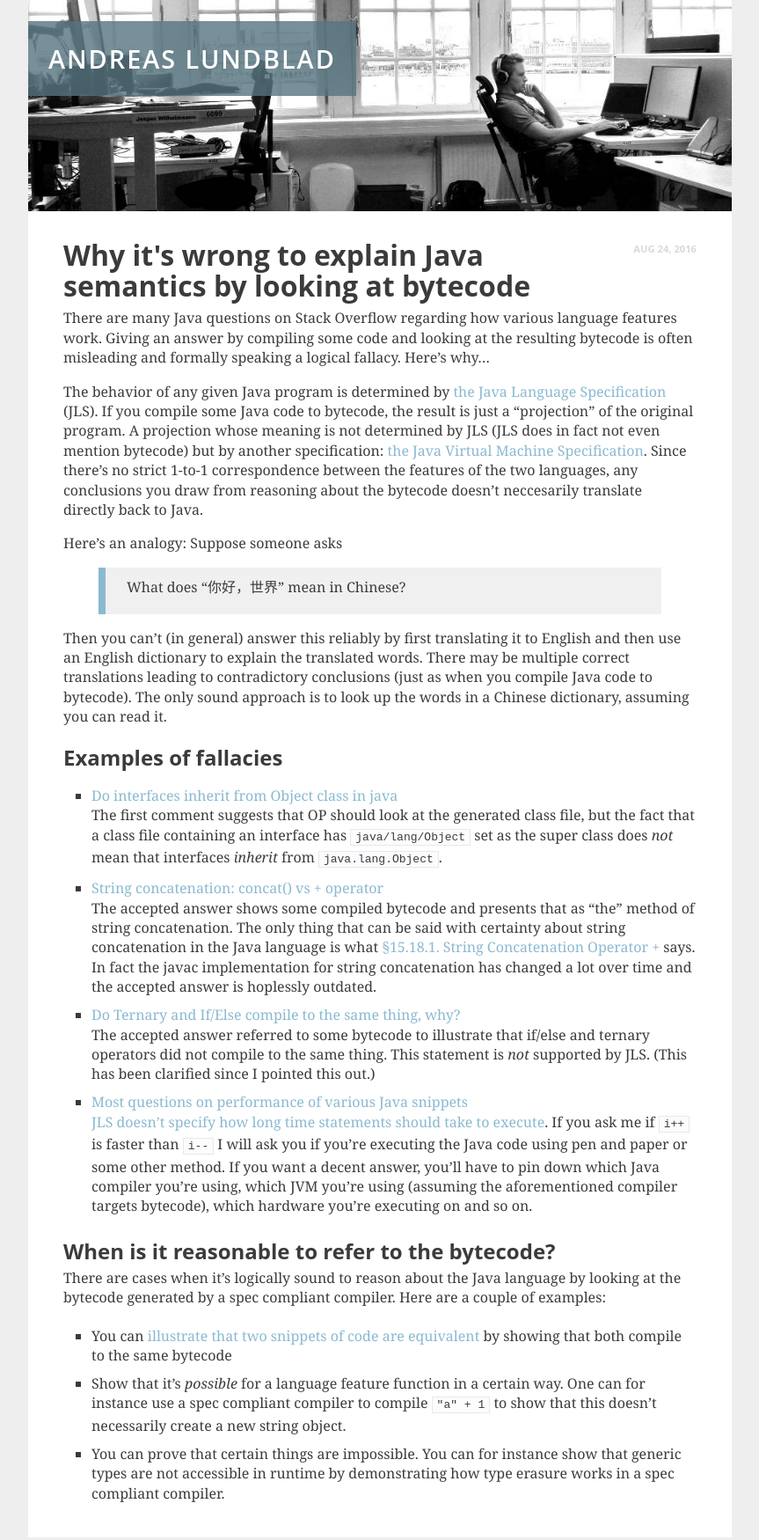
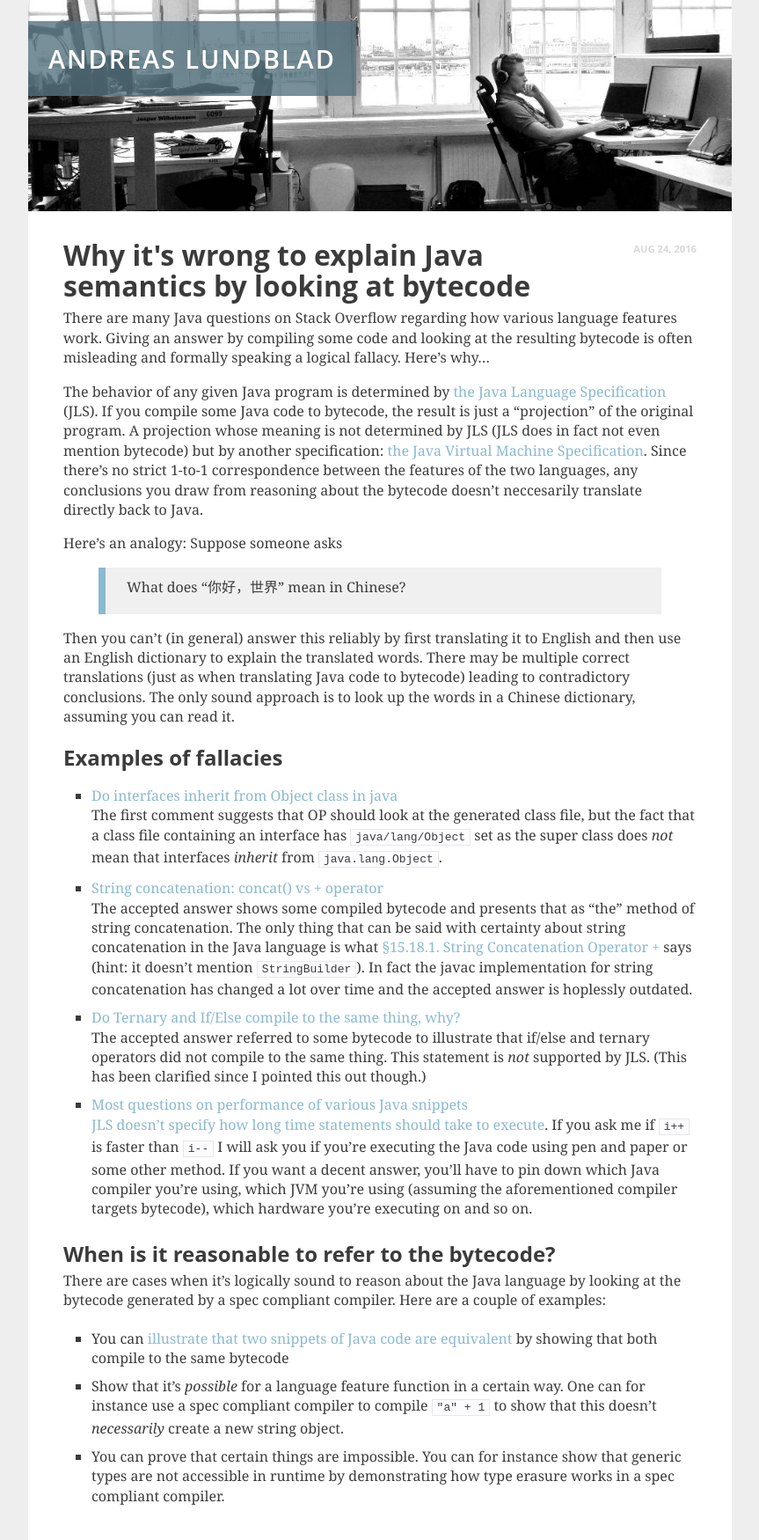
Before and after one commit to aioobe/aioobe.github.io, a Jekyll site: the page built from _posts/2016-08-24-JLS-vs-JVMS.md, in a window 1280 px wide. Shown: the whole page at 88% size, without its empty margins (208-1071 px from the left). Built offline with Jekyll 4.4.1, drawn with Linux system fonts in a browser that asks for light colours.

Commit message:
Small changes in JLS vs JVMS blog post.

```diff
--- a/_posts/2016-08-24-JLS-vs-JVMS.md
+++ b/_posts/2016-08-24-JLS-vs-JVMS.md
@@ -12,19 +12,19 @@ Here's an analogy: Suppose someone asks
 
 > What does "你好，世界" mean in Chinese?
 
-Then you can't (in general) answer this reliably by first translating it to English and then use an English dictionary to explain the translated words. There may be multiple correct translations leading to contradictory conclusions (just as when you compile Java code to bytecode). The only sound approach is to look up the words in a Chinese dictionary, assuming you can read it.
+Then you can't (in general) answer this reliably by first translating it to English and then use an English dictionary to explain the translated words. There may be multiple correct translations (just as when translating Java code to bytecode) leading to contradictory conclusions. The only sound approach is to look up the words in a Chinese dictionary, assuming you can read it.
 
 Examples of fallacies
 ---------------------
 - [Do interfaces inherit from Object class in java](http://stackoverflow.com/q/6056124/276052)<br />The first comment suggests that OP should look at the generated class file, but the fact that a class file containing an interface has `java/lang/Object` set as the super class does *not* mean that interfaces *inherit* from `java.lang.Object`.
-- [String concatenation: concat() vs + operator](http://stackoverflow.com/q/47605/276052)<br />The accepted answer shows some compiled bytecode and presents that as "the" method of string concatenation. The only thing that can be said with certainty about string concatenation in the Java language is what [§15.18.1. String Concatenation Operator +](https://docs.oracle.com/javase/specs/jls/se8/html/jls-15.html#jls-15.18.1) says. In fact the javac implementation for string concatenation has changed a lot over time and the accepted answer is hoplessly outdated.
-- [Do Ternary and If/Else compile to the same thing, why?](http://stackoverflow.com/questions/35189762/do-ternary-and-if-else-compile-to-the-same-thing-why)<br />The accepted answer referred to some bytecode to illustrate that if/else and ternary operators did not compile to the same thing. This statement is *not* supported by JLS. (This has been clarified since I pointed this out.)
+- [String concatenation: concat() vs + operator](http://stackoverflow.com/q/47605/276052)<br />The accepted answer shows some compiled bytecode and presents that as "the" method of string concatenation. The only thing that can be said with certainty about string concatenation in the Java language is what [§15.18.1. String Concatenation Operator +](https://docs.oracle.com/javase/specs/jls/se8/html/jls-15.html#jls-15.18.1) says (hint: it doesn't mention `StringBuilder`). In fact the javac implementation for string concatenation has changed a lot over time and the accepted answer is hoplessly outdated.
+- [Do Ternary and If/Else compile to the same thing, why?](http://stackoverflow.com/questions/35189762/do-ternary-and-if-else-compile-to-the-same-thing-why)<br />The accepted answer referred to some bytecode to illustrate that if/else and ternary operators did not compile to the same thing. This statement is *not* supported by JLS. (This has been clarified since I pointed this out though.)
 - [Most questions on performance of various Java snippets](http://stackoverflow.com/q/8553468/276052)<br />[JLS doesn't specify how long time statements should take to execute](http://stackoverflow.com/a/10553913/276052). If you ask me if `i++` is faster than `i--` I will ask you if you're executing the Java code using pen and paper or some other method. If you want a decent answer, you'll have to pin down which Java compiler you're using, which JVM you're using (assuming the aforementioned compiler targets bytecode), which hardware you're executing on and so on.
 
 When is it reasonable to refer to the bytecode?
 -----------------------------------------------
 There are cases when it's logically sound to reason about the Java language by looking at the bytecode generated by a spec compliant compiler. Here are a couple of examples:
 
-- You can [illustrate that two snippets of code are equivalent](http://stackoverflow.com/a/5125417/276052) by showing that both compile to the same bytecode
-- Show that it's *possible* for a language feature function in a certain way. One can for instance use a spec compliant compiler to compile `"a" + 1` to show that this doesn't necessarily create a new string object.
+- You can [illustrate that two snippets of Java code are equivalent](http://stackoverflow.com/a/5125417/276052) by showing that both compile to the same bytecode
+- Show that it's *possible* for a language feature function in a certain way. One can for instance use a spec compliant compiler to compile `"a" + 1` to show that this doesn't _necessarily_ create a new string object.
 - You can prove that certain things are impossible. You can for instance show that generic types are not accessible in runtime by demonstrating how type erasure works in a spec compliant compiler.
```
